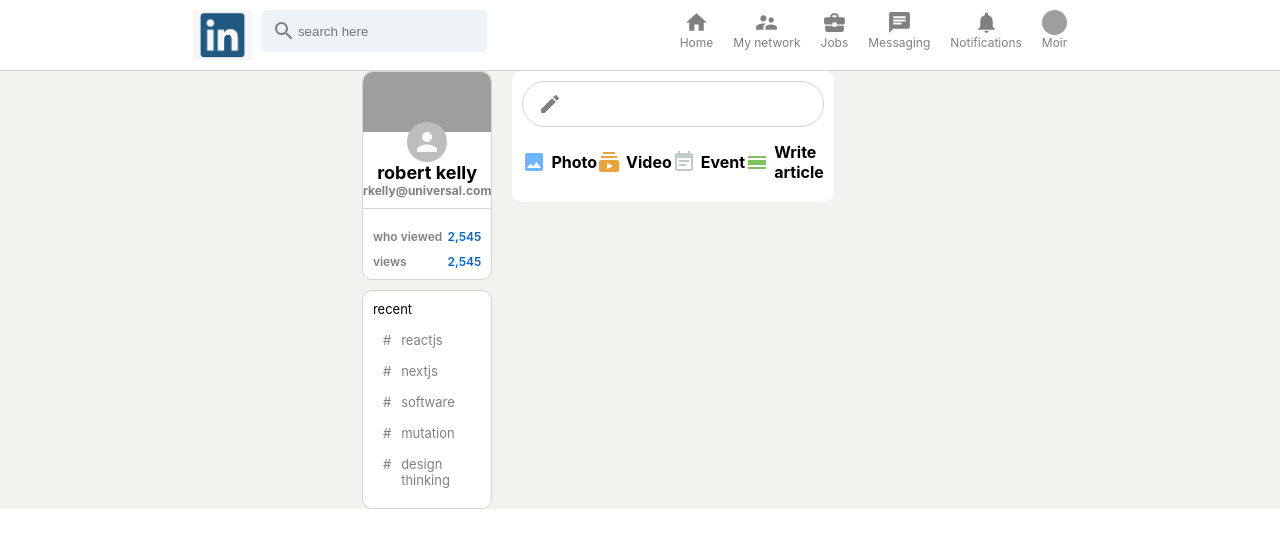
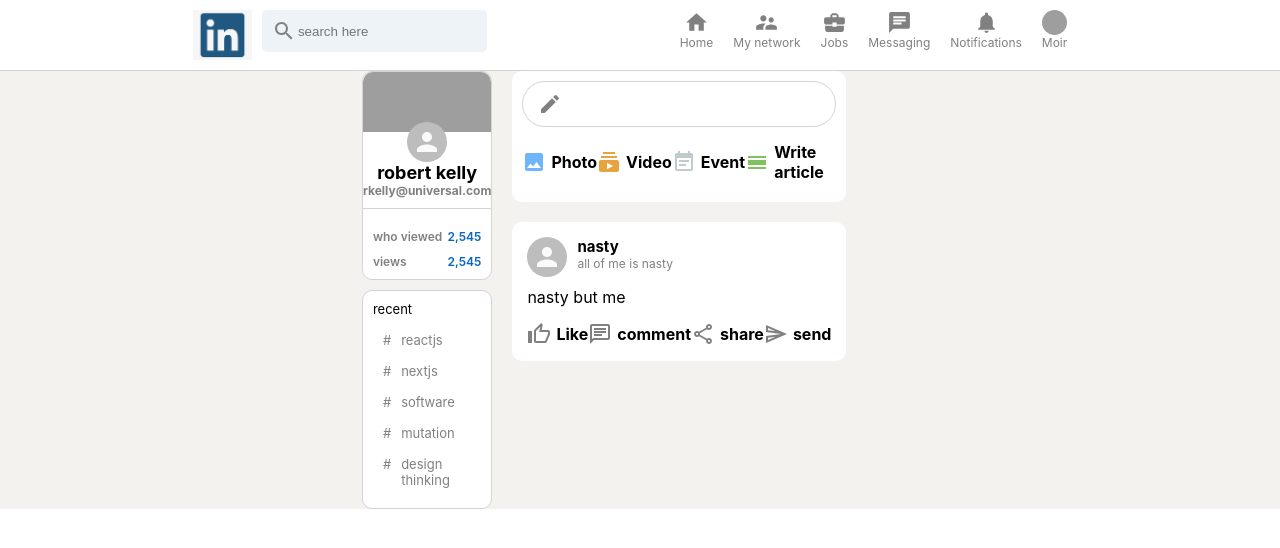
Before and after one commit to kelvinrandu/linkedin-clone, a React (Create React App) app in the folder linkedin/: page / in a window 1280 px wide. Shown: the top 548 px of the page. Built offline with nearby package versions, Linux system fonts and the light colour scheme; grey boxes are pictures that could not be loaded.

Commit message:
added post body

```diff
--- a/linkedin/src/Feed.js
+++ b/linkedin/src/Feed.js
@@ -1,5 +1,6 @@
 import React from "react";
 import "./Feed.css";
+import Post from "./Post";
 import CreateIcon from "@material-ui/icons/Create";
 import InputOption from "./InputOption";
 import ImageIcon from "@material-ui/icons/Image";
@@ -27,6 +28,8 @@
             <InputOption  Icon ={CalendarViewDayIcon} title="Write article" color= "#7FC15E"/>
         </div>
       </div>
+
+      <Post name="nasty" description="all of me is nasty" message="nasty but me"/>
     </div>
   );
 }
--- /dev/null
+++ b/linkedin/src/Post.css
@@ -0,0 +1,31 @@
+.post{
+    background-color: white;
+    padding: 15px;
+    margin-bottom: 10px;
+    border-radius: 10px;
+
+}
+.post__header{
+    display:flex;
+    margin-bottom: 10px;
+}
+
+.post__info{
+    margin-left: 10px;
+}
+.post__info > p {
+    font-size: 12px;
+    color: gray;
+
+}
+.post__body{
+    overflow-wrap: anywhere;
+}
+
+.post__info > h2 {
+    font-size: 15px;
+}
+.post__buttons{
+    display: flex;
+    justify-content: space-evenly;
+}
--- /dev/null
+++ b/linkedin/src/Post.js
@@ -0,0 +1,39 @@
+import React from 'react'
+import "./Post.css"
+import { Avatar } from "@material-ui/core";
+import InputOption from './InputOption';
+import ThumbUpAltOutlinedIcon from "@material-ui/icons/ThumbUpAltOutlined";
+import ChatOutlinedIcon from "@material-ui/icons/ChatOutlined";
+import SharedOutlinedIcon from "@material-ui/icons/ShareOutlined";
+import SendOutlinedIcon from "@material-ui/icons/SendOutlined";
+
+
+const Post = ({name, description, message, photoUrl}) => {
+    return (
+        <div className="post">
+        <div className="post__header">
+            <Avatar />
+            <div className="post__info">
+                <h2> {name}</h2>
+                <p> {description}</p>
+
+                </div>
+            </div>
+
+            <div className="post__body">
+                <p> {message}</p>
+            </div>
+
+            <div className="post__buttons">
+                <InputOption Icon={ThumbUpAltOutlinedIcon} title="Like" color="gray"/>
+                <InputOption Icon={ChatOutlinedIcon} title="comment" color="gray"/>
+                <InputOption Icon={SharedOutlinedIcon} title="share" color="gray"/>
+                <InputOption Icon={SendOutlinedIcon} title="send" color="gray"/>
+
+            </div>
+
+        </div>
+    )
+}
+
+export default Post
```
